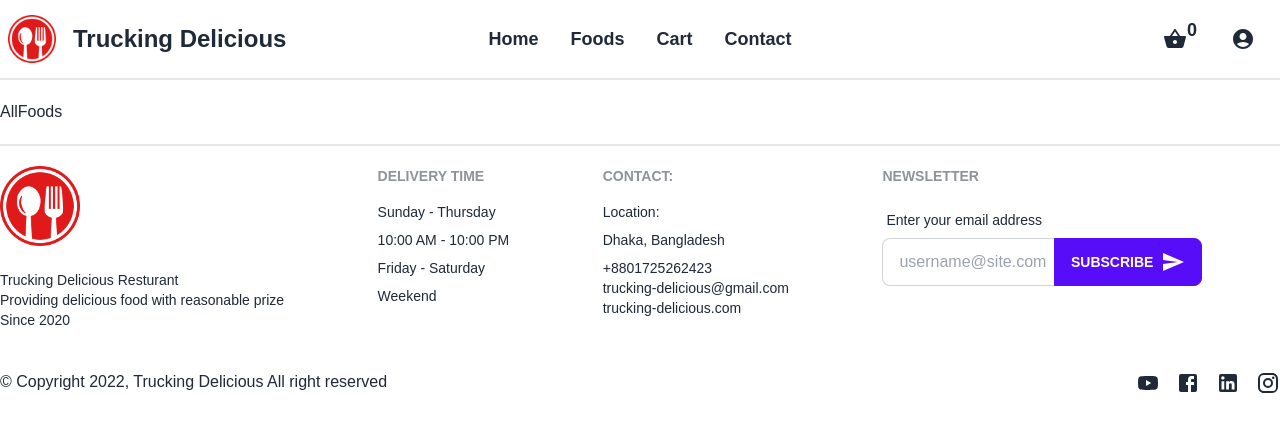
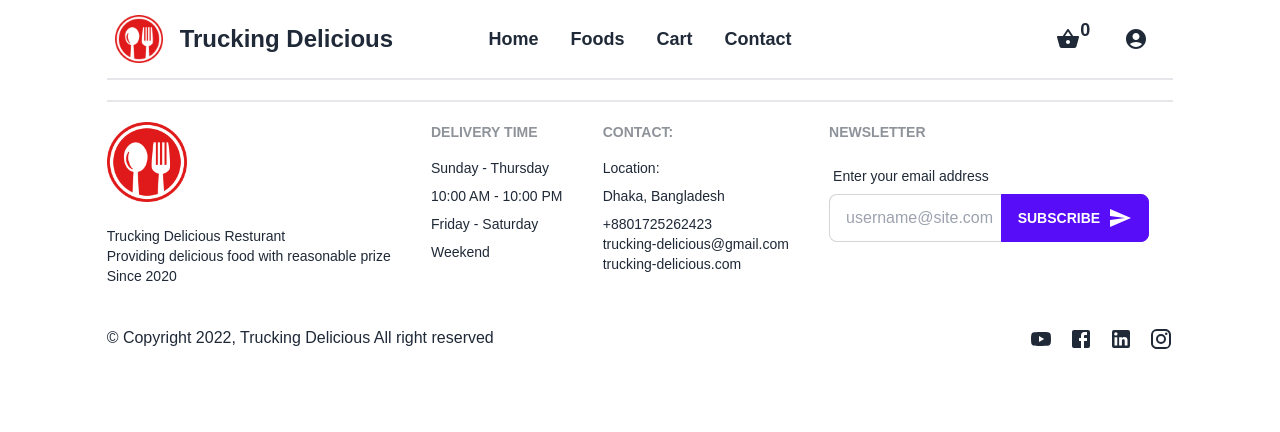
Before and after one commit to ruhulamin111/trucking-delicious, a React (Create React App) app: page /foods in a window 1280 px wide. Shown: the top 432 px of the page. Built offline with nearby package versions, Linux system fonts and the light colour scheme.

Commit message:
food all

```diff
--- a/src/components/Layout/Layout.js
+++ b/src/components/Layout/Layout.js
@@ -5,7 +5,7 @@ import Header from '../Header/Header'
 
 const Layout = () => {
     return (
-        <div className='container mx-auto'>
+        <div className='w-10/12 mx-auto'>
             <Header />
             <div>
                 <Routers />
--- /dev/null
+++ b/src/components/UI/FoodCard/FoodCard.js
@@ -0,0 +1,12 @@
+import React from 'react'
+import '../../../styles/FoodCard.css'
+
+const FoodCard = () => {
+    return (
+        <div>
+
+        </div>
+    )
+}
+
+export default FoodCard
--- a/src/pages/AllFoods.jsx
+++ b/src/pages/AllFoods.jsx
@@ -1,8 +1,14 @@
 import React from 'react'
+import '../styles/AllFoods.css'
 
 const AllFoods = () => {
     return (
-        <div>AllFoods</div>
+        <div>
+            <div className='food_list'>
+
+            </div>
+
+        </div>
     )
 }
 
--- a/src/pages/Home.jsx
+++ b/src/pages/Home.jsx
@@ -8,6 +8,7 @@ import '../styles/Home.css'
 import ArrowRightAltIcon from '@mui/icons-material/ArrowRightAlt';
 import Info from '../components/UI/Info/Info';
 import Service from '../components/UI/Service/Service';
+import AllFoods from './AllFoods';
 
 const Home = () => {
 
@@ -41,6 +42,10 @@ const Home = () => {
                 <Service />
             </section>
 
+            <section>
+                <AllFoods />
+            </section>
+
         </Helmet>
     )
 }
```
Also changed, not shown: src/styles/AllFoods.css (added), src/styles/FoodCard.css (added).
